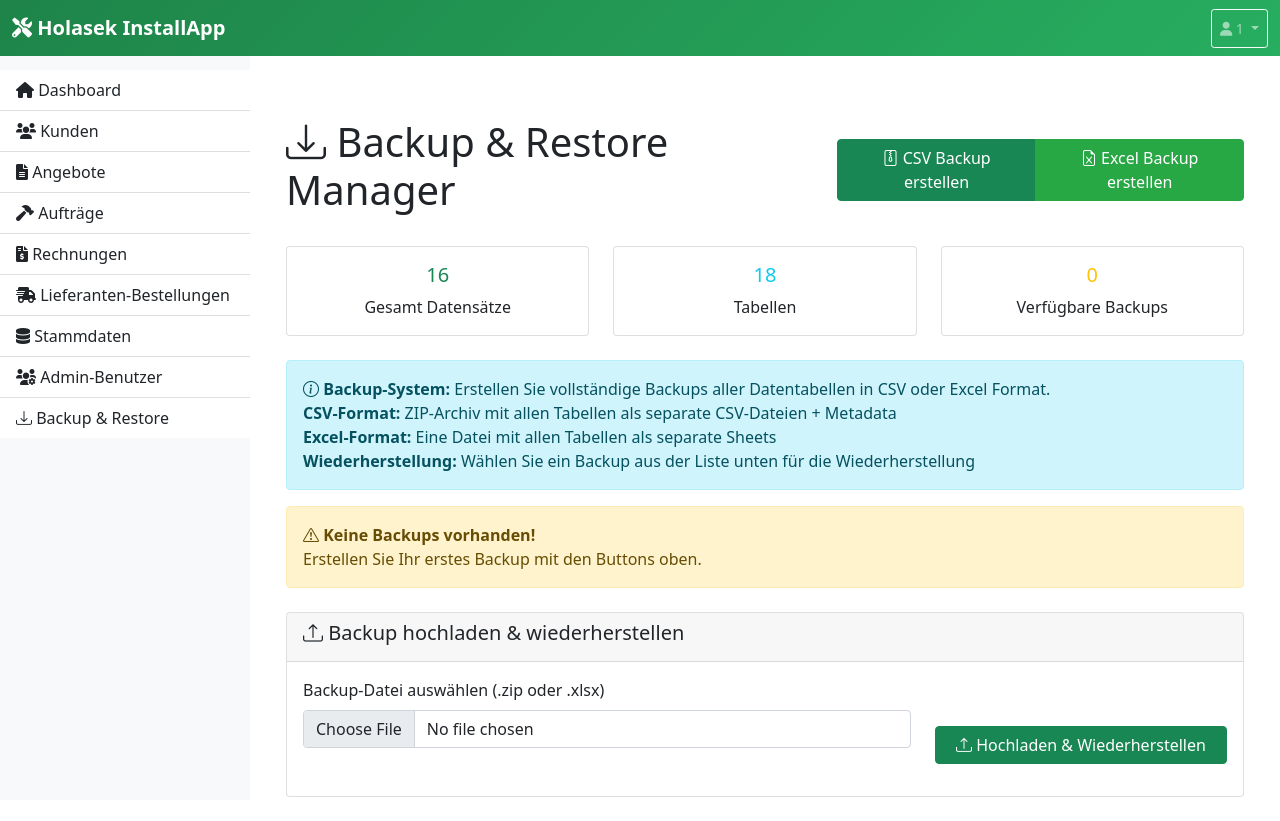
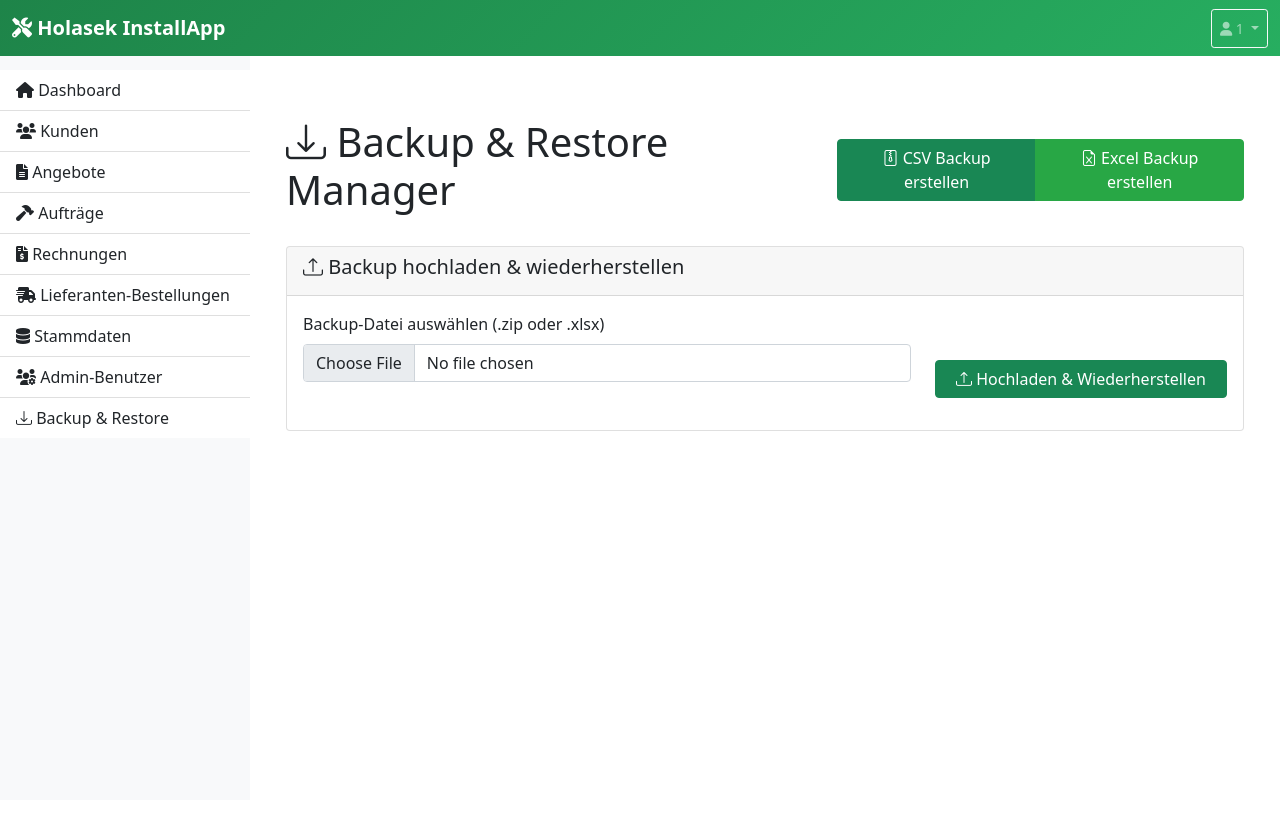
Before and after one commit to MaximilianEbner/Holasek_Installationen, a Flask app: page /backup_manager in a window 1280 px wide. After the commit the page ends 431 px from the top, so only its background shows below. Run offline with Flask 3, Linux system fonts and the light colour scheme; a user stored in the database is signed in; data comes from the database, SQL or seed files in the repository; data that the repository does not hold is empty.

Commit message:
Add files via upload

```diff
--- a/templates/backup_manager.html
+++ b/templates/backup_manager.html
@@ -18,107 +18,6 @@
                 </div>
             </div>
 
-            <!-- Datenbankstatistiken -->
-            {% if db_stats %}
-            <div class="row mb-4">
-                <div class="col-md-4">
-                    <div class="card text-center">
-                        <div class="card-body">
-                            <h5 class="card-title text-success">{{ db_stats.total_records }}</h5>
-                            <p class="card-text">Gesamt Datensätze</p>
-                        </div>
-                    </div>
-                </div>
-                <div class="col-md-4">
-                    <div class="card text-center">
-                        <div class="card-body">
-                            <h5 class="card-title text-info">{{ db_stats.tables|length }}</h5>
-                            <p class="card-text">Tabellen</p>
-                        </div>
-                    </div>
-                </div>
-                <div class="col-md-4">
-                    <div class="card text-center">
-                        <div class="card-body">
-                            <h5 class="card-title text-warning">{{ backups|length }}</h5>
-                            <p class="card-text">Verfügbare Backups</p>
-                        </div>
-                    </div>
-                </div>
-            </div>
-            {% endif %}
-
-            <!-- Info-Panel -->
-            <div class="alert alert-info" role="alert">
-                <i class="bi bi-info-circle"></i>
-                <strong>Backup-System:</strong> Erstellen Sie vollständige Backups aller Datentabellen in CSV oder Excel Format.
-                <br><strong>CSV-Format:</strong> ZIP-Archiv mit allen Tabellen als separate CSV-Dateien + Metadata
-                <br><strong>Excel-Format:</strong> Eine Datei mit allen Tabellen als separate Sheets
-                <br><strong>Wiederherstellung:</strong> Wählen Sie ein Backup aus der Liste unten für die Wiederherstellung
-            </div>
-
-            {% if backups %}
-            <div class="card">
-                <div class="card-header">
-                    <h5><i class="bi bi-archive"></i> Verfügbare Backups ({{ backups|length }})</h5>
-                </div>
-                <div class="card-body">
-                    <div class="table-responsive">
-                        <table class="table table-hover">
-                            <thead>
-                                <tr>
-                                    <th>Backup-Datei</th>
-                                    <th>Typ</th>
-                                    <th>Größe</th>
-                                    <th>Erstellt</th>
-                                    <th>Aktionen</th>
-                                </tr>
-                            </thead>
-                            <tbody>
-                                {% for backup in backups %}
-                                <tr>
-                                    <td>
-                                        <strong>{{ backup.filename }}</strong>
-                                    </td>
-                                    <td>
-                                        {% if backup.type == 'ZIP' %}
-                                            <span class="badge bg-success">CSV (ZIP)</span>
-                                        {% else %}
-                                            <span class="badge bg-primary">Excel</span>
-                                        {% endif %}
-                                    </td>
-                                    <td>
-                                        <span class="badge bg-secondary">{{ backup.size_mb }} MB</span>
-                                    </td>
-                                    <td>
-                                        <small class="text-muted">{{ backup.created.strftime('%d.%m.%Y %H:%M') }}</small>
-                                    </td>
-                                    <td>
-                                        <div class="btn-group" role="group">
-                                            <button type="button" class="btn btn-warning btn-sm"
-                                                    onclick="confirmRestore('{{ backup.filename }}', '{{ backup.type }}')">
-                                                <i class="bi bi-arrow-clockwise"></i> Wiederherstellen
-                                            </button>
-                                            <button type="button" class="btn btn-danger btn-sm"
-                                                    onclick="confirmDelete('{{ backup.filename }}')">
-                                                <i class="bi bi-trash"></i> Löschen
-                                            </button>
-                                        </div>
-                                    </td>
-                                </tr>
-                                {% endfor %}
-                            </tbody>
-                        </table>
-                    </div>
-                </div>
-            </div>
-            {% else %}
-            <div class="alert alert-warning" role="alert">
-                <i class="bi bi-exclamation-triangle"></i>
-                <strong>Keine Backups vorhanden!</strong>
-                <br>Erstellen Sie Ihr erstes Backup mit den Buttons oben.
-            </div>
-            {% endif %}
 
             <!-- Upload Bereich für Restore -->
             <div class="card mt-4">
```
